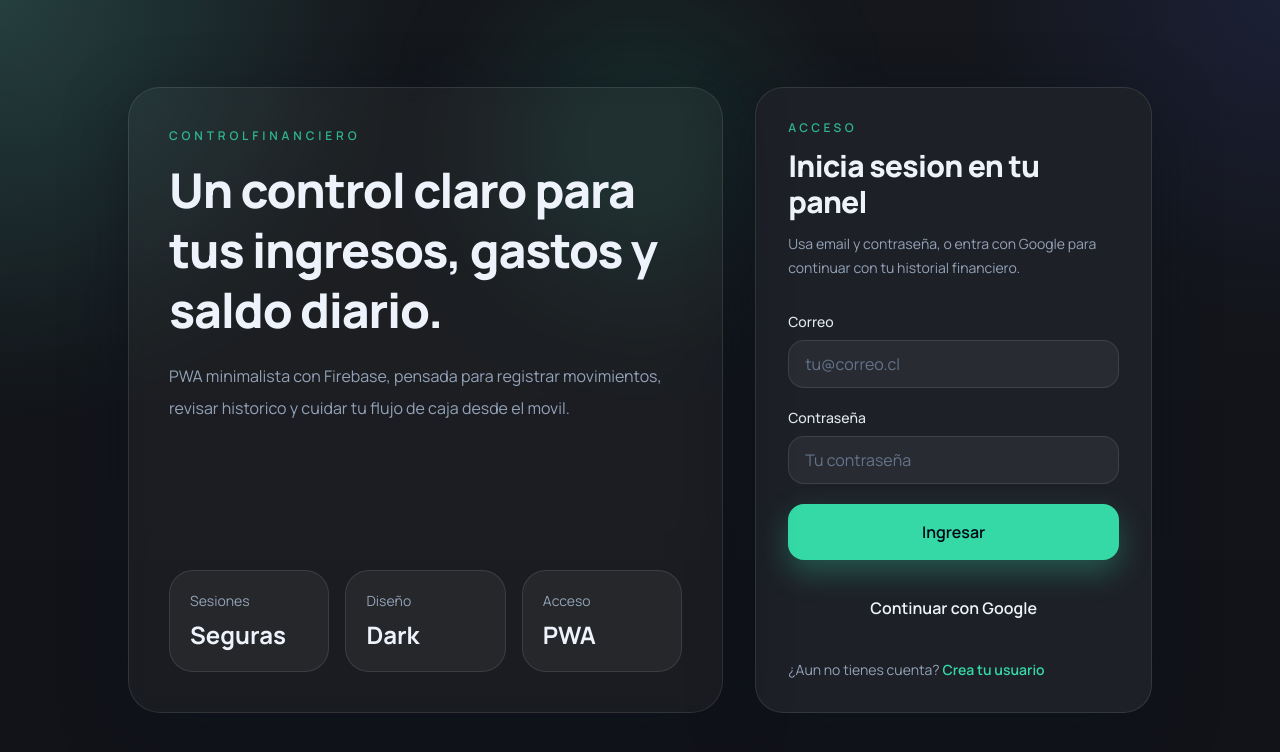
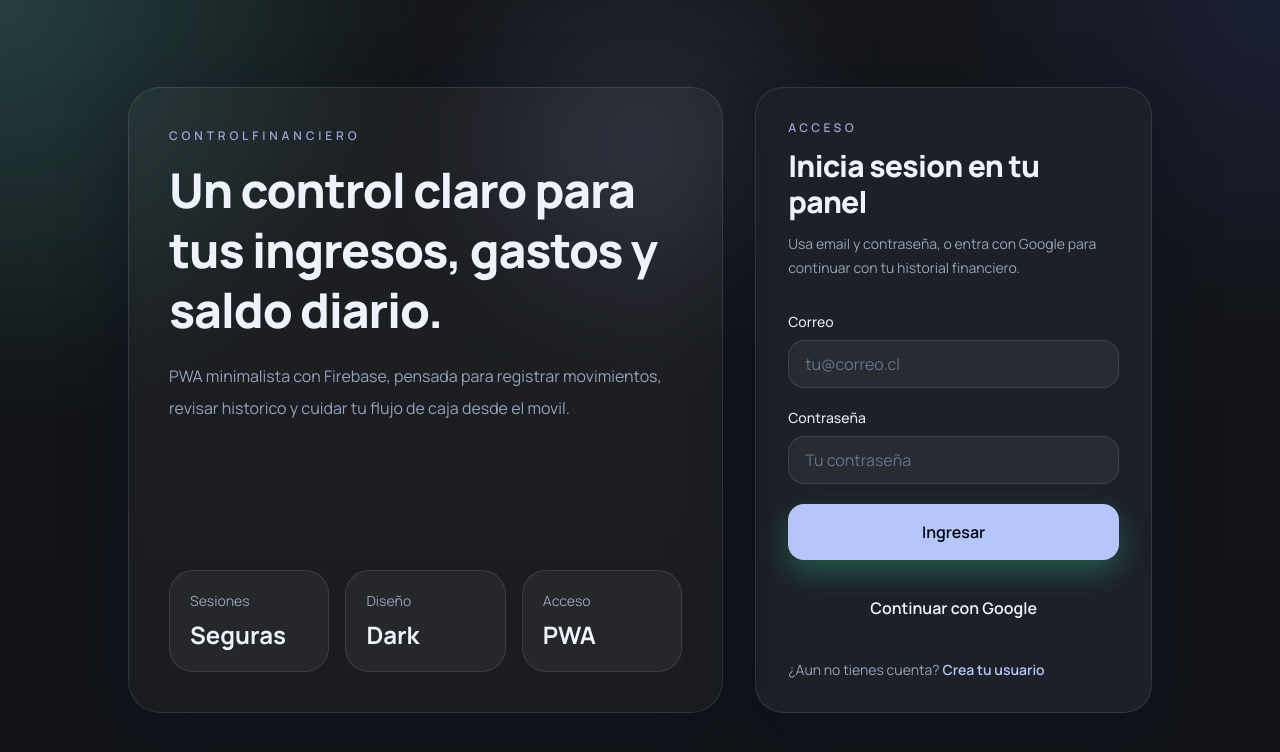
Before and after one commit to cjatib/ControlFinanciero, a React (Vite) app in the folder control-financiero-firebase/: page /#/login in a window 1280 px wide. Shown: the top 752 px of the page. Built offline with nearby package versions, Linux system fonts and the light colour scheme; no server answers.

Commit message:
Antes de mpn audit fix

```diff
--- a/control-financiero-firebase/tailwind.config.js
+++ b/control-financiero-firebase/tailwind.config.js
@@ -4,8 +4,8 @@ var config = {
         extend: {
             colors: {
                 surface: '#0b111c',
-                accent: '#35d9a5',
-                accentSoft: '#1b9c78',
+                accent: '#b7c6fa',
+                accentSoft: '#8ba2ed',
                 ink: '#eef3fb',
                 muted: '#94a3b8',
                 danger: '#fb7185',
```
Also changed, not shown: 1 other file (tests, documents, lock files or other folders).
